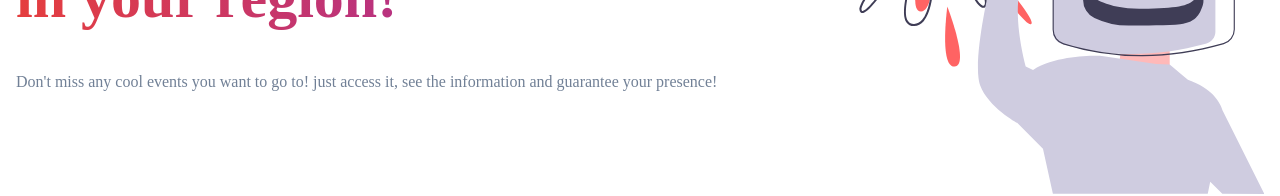
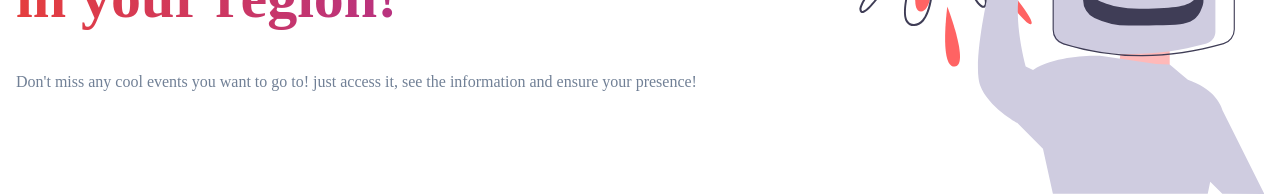
Before and after one commit to event-list/event-list-landing, a Next.js app: page / in a window 1280 px wide. Shown: the part 2718-2914 px from the top of the page. Built offline with nearby package versions, Linux system fonts and the light colour scheme; a web font is replaced by a local one.

Commit message:
fix: language

```diff
--- a/src/components/region/Region.tsx
+++ b/src/components/region/Region.tsx
@@ -49,7 +49,7 @@ export default function Region() {
           <Text color={'gray.500'}>
             {/* eslint-disable-next-line react/no-unescaped-entities */}
             Don't miss any cool events you want to go to! just access it, see
-            the information and guarantee your presence!
+            the information and ensure your presence!
           </Text>
         </Stack>
         <Box h={'25rem'}>
```
